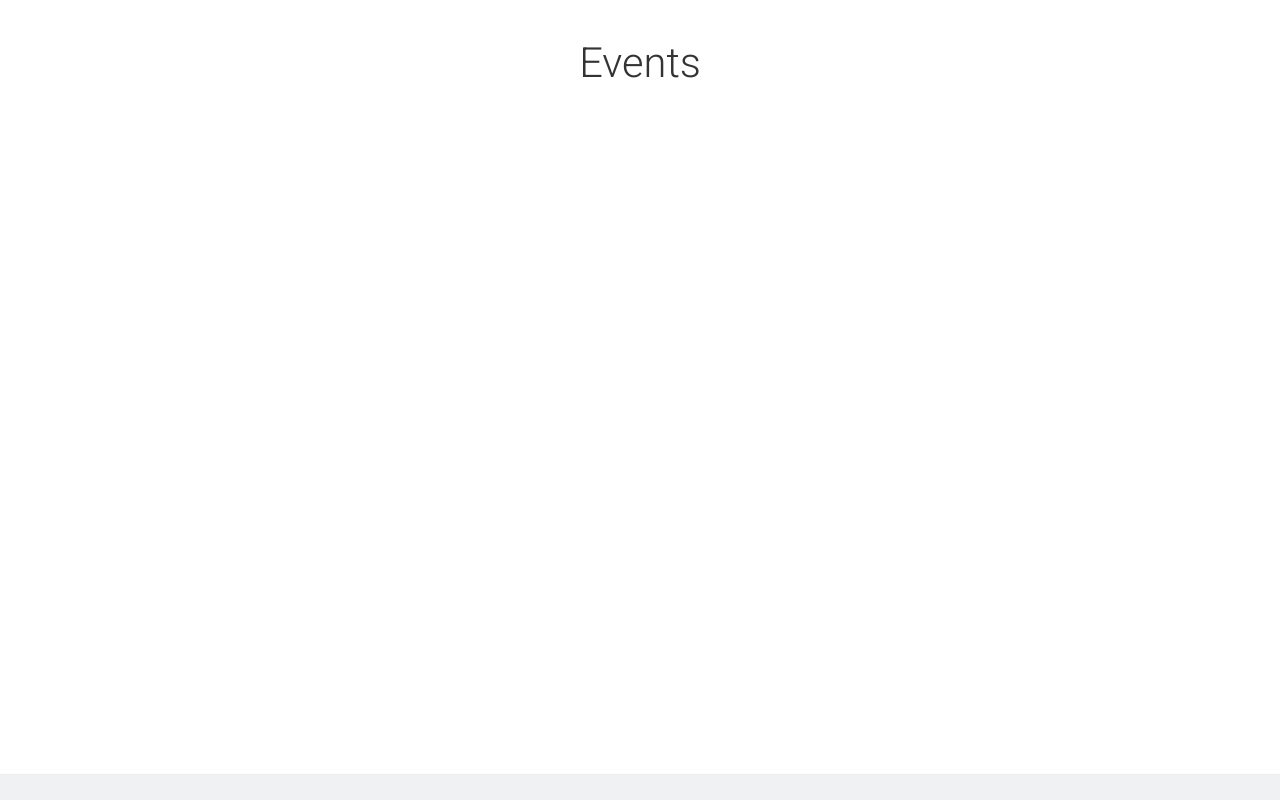
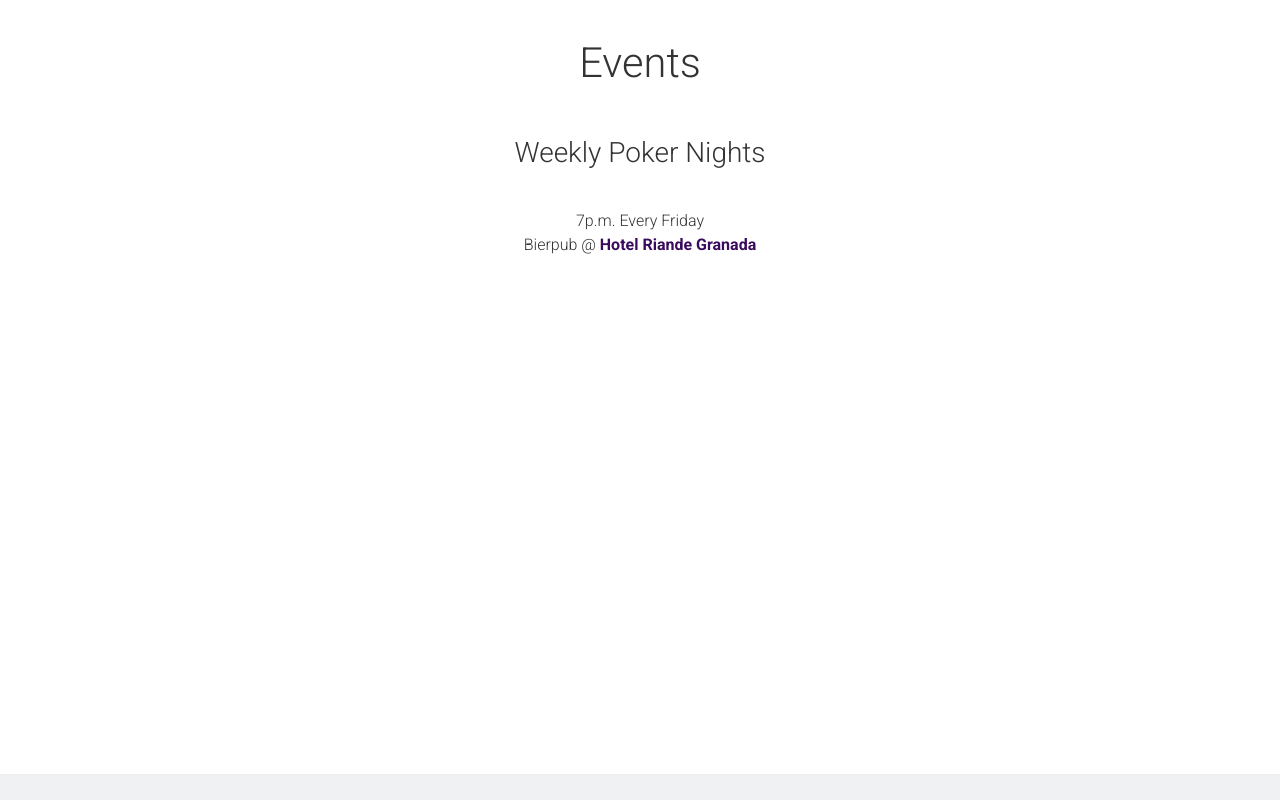
Before and after one commit to guld-games/guld.gg, a website: page index.html in a window 1280 px wide. Shown: the part 820-1620 px from the top of the page. Drawn offline with nearby package versions, Linux system fonts and the light colour scheme.

Commit message:
events info, link styling

```diff
--- a/css/style.css
+++ b/css/style.css
@@ -33,7 +33,10 @@ h3 {margin-bottom: 1rem;}
     border-color: #4c3b5a;
 }
 
-a {color: #3a0a5c;}
+a {
+	color: #3a0a5c;
+	font-weight: bold;
+}
 
 a:hover{
 	color: #932de1;
--- a/index.html
+++ b/index.html
@@ -111,9 +111,13 @@
                         </div>
                     </div>
                 </div>
-                <div id="events" class="row">
-
-                </div>
+				  <div id="events" class="row">
+					<div class="col">
+						<h3>Weekly Poker Nights</h3><br>
+						<time>7p.m. Every Friday</time>
+						<address>Bierpub @ <a href="https://www.google.com/maps/dir/''/bierpub+panama/data=!4m5!4m4!1m0!1m2!1m1!1s0x8faca8fa9127d741:0x50bcf4b0317c8c40?sa=X&ved=2ahUKEwiPhfKomODaAhXJKWMKHY-jBYUQ9RcwD3oFCAAQmQE" target="_blank">Hotel Riande Granada</a></address>
+					</div>
+	            </div>
             </div>
             <!-- /.container -->
         </section>
```
